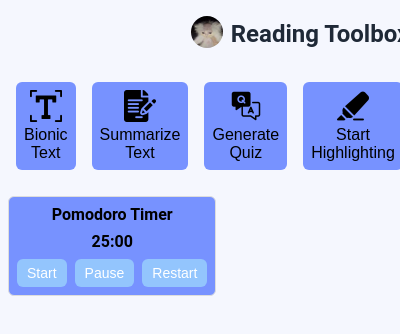
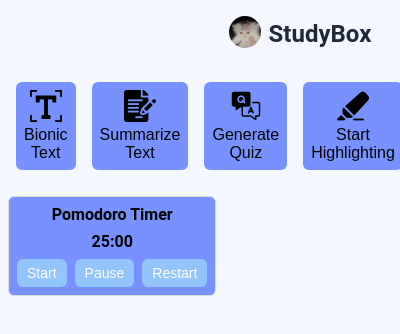
Before and after one commit to lov-daniel/diamond-hacks, a browser extension: page popup.html in a window 400 px wide. Shown: the top 334 px of the page. Drawn offline with Linux system fonts and the light colour scheme; files whose address does not match are found by name.

Commit message:
name change

```diff
--- a/popup.html
+++ b/popup.html
@@ -9,7 +9,7 @@
 <body>
   <h1 class="title">
     <img src="assets/mascot.jpg" class="tool-icon">
-    Reading Toolbox
+    StudyBox
   </h1>
 
   <div class="tool-grid">
```
